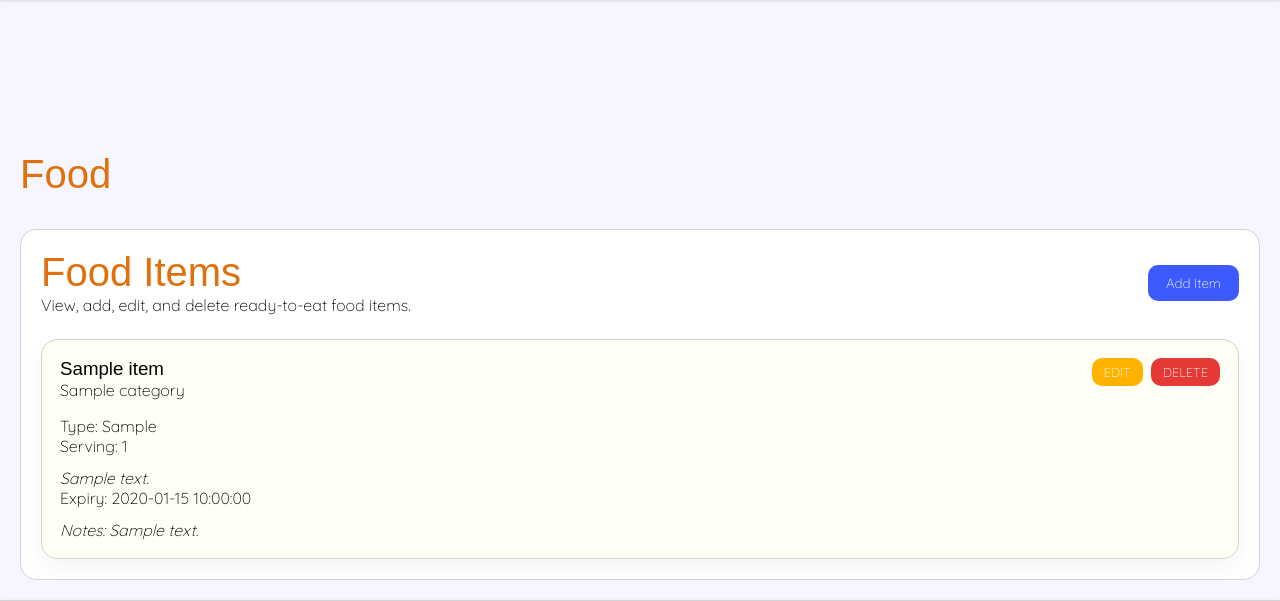
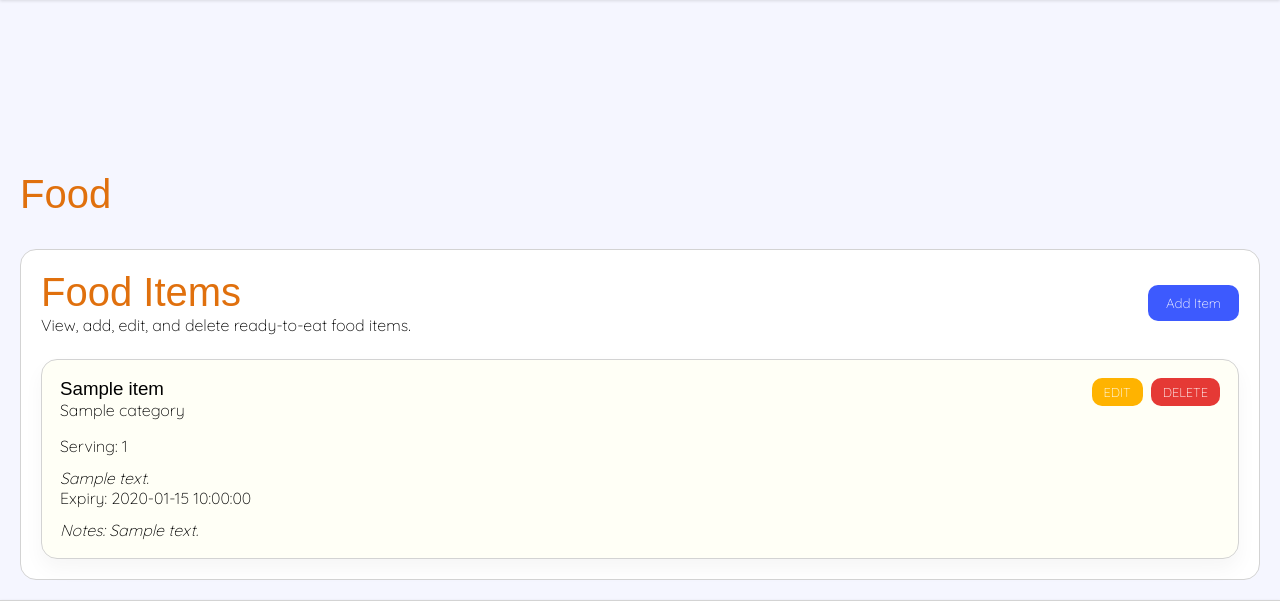
Before and after one commit to snowfluk3/ACIT-2911, a Flask app: template app/templates/food.html in a window 1280 px wide. Shown: the part 70-671 px from the top of the page. Run offline with Flask 3, Linux system fonts and the light colour scheme; the template is opened without the code that fills it: most values are stand-ins (such as "Sample title", 1, 10 or a date in 2020); some libraries are stand-ins or nearby versions; some web fonts are replaced.

Commit message:
Removed food type

```diff
--- a/app/routes/food.py
+++ b/app/routes/food.py
@@ -65,7 +65,7 @@ def new_food():
         Food.create(
             user=current_user,
             name=data["name"],
-            food_type=data["food_type"],
+            food_type="ready_to_eat",
             category=data["category"],
             description=data.get("description") or None,
             serving_size=data.get("serving_size") or None,
@@ -78,7 +78,7 @@ def new_food():
     item = Food.create(
         user=current_user,
         name=data["name"],
-        food_type=data["food_type"],
+        food_type=data.get("food_type", "ready_to_eat"),
         category=data["category"],
         description=data.get("description"),
         serving_size=data.get("serving_size"),
@@ -107,7 +107,7 @@ def update_food(id):
 
     if request.headers.get("HX-Request"):
         data = request.form
-        for field in ("name", "food_type", "category", "description", "serving_size"):
+        for field in ("name", "category", "description", "serving_size"):
             if field in data:
                 setattr(item, field, data[field] or None)
         if "expiry_date" in data:
--- a/app/static/styles.css
+++ b/app/static/styles.css
@@ -663,6 +663,16 @@ z-index: 5;
     border: 1px solid #cfd8dc;
 }
 
+select.item-input {
+    appearance: auto;
+    -webkit-appearance: auto;
+    cursor: pointer;
+}
+
+input[type="date"].item-input {
+    cursor: pointer;
+}
+
 .form-actions {
     display: flex;
     gap: 1rem;
--- a/app/templates/_food_items.html
+++ b/app/templates/_food_items.html
@@ -18,8 +18,7 @@
           hx-confirm="Delete this food item?">Delete</button>
       </div>
     </div>
-    <p class="quicksand-regular">Type: {{ item.food_type }}</p>
-    {% if item.serving_size %}
+{% if item.serving_size %}
     <p class="quicksand-regular">Serving: {{ item.serving_size }}</p>
     {% endif %}
     {% if item.description %}
--- a/database/schema.sql
+++ b/database/schema.sql
@@ -36,7 +36,6 @@ CREATE TABLE food (
     user_id INTEGER NOT NULL,
     name TEXT NOT NULL,
     description TEXT,
-    food_type TEXT NOT NULL CHECK (food_type IN ('snack', 'ready_to_eat')),
     serving_size TEXT,
     category TEXT NOT NULL,
     expiry_date TEXT,
```
Also changed, not shown: app/templates/_food_form.html (+1 -6 lines), database/database.db.
